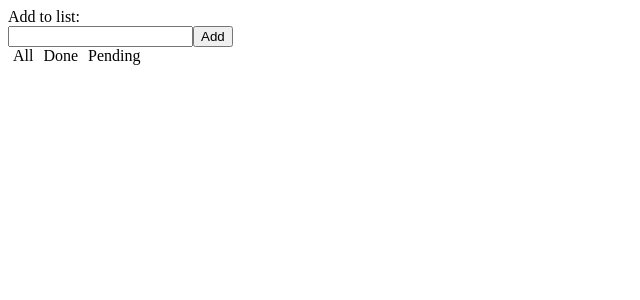
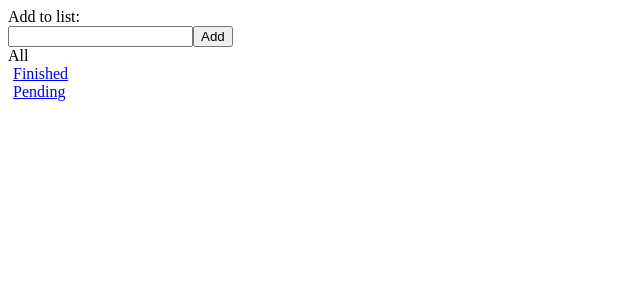
Before and after one commit to blam92/todolist, a React app: page / in a window 1280 px wide. Shown: the top 300 px of the page, without its empty margins (0-640 px from the left). Built offline with nearby package versions, Linux system fonts and the light colour scheme; the HTML template or start-up script is replaced by a standard one.

Commit message:
added filtering to UI

```diff
--- a/client/redux/reducer.js
+++ b/client/redux/reducer.js
@@ -26,12 +26,8 @@ const todos = (state = [], action) => {
 
 const visibilityFilter = (state = 'SHOW_ALL', action) => {
   switch(action.type) {
-    case 'SHOW_ALL':
-      return action.type;
-    case 'SHOW_FINISHED':
-      return action.type;
-    case 'SHOW_PENDING':
-      return action.type;
+    case 'SET_VISIBILITY_FILTER':
+      return action.filter;
     default:
       return state;
   }
--- a/client/src/Components/Filters.jsx
+++ b/client/src/Components/Filters.jsx
@@ -1,16 +1,22 @@
 import React from 'react';
+import store from '../../redux/reducer.js';
 const styles = {
   filters: {
-    margin: "5px 5px",
-    cursor: "pointer"
+    margin: "5px 5px"
   }
 }
-let Filters = (props) => {
+
+let Filters = ({visibilityFilter, filter, textLink}) => {
+  if(visibilityFilter === filter) {
+    return (
+      <span>{textLink}</span>
+    );
+  }
   return (
   <div>
-    <a style={styles.filters}>All</a>
-    <a style={styles.filters}>Done</a>
-    <a style={styles.filters}>Pending</a>
+    <a href="#" style={styles.filters} onClick={() => {
+      store.dispatch({type: 'SET_VISIBILITY_FILTER', filter});
+    }}>{textLink}</a>
   </div>);
 }
 
--- a/client/src/index.jsx
+++ b/client/src/index.jsx
@@ -8,22 +8,37 @@ let render = () => {
   ReactDOM.render(<App {...store.getState()}/>,
    document.getElementById('app'));
 };
-
 store.subscribe(render);
 console.log(store.getState());
 
-let App = ({todos}) => (
+let App = ({todos, visibilityFilter}) => {
+  let getVisibleTodos = (todos, filter) => {
+    switch (filter) {
+      case 'SHOW_FINISHED':
+        return todos.filter((item) => item.finished);
+      case 'SHOW_PENDING':
+        return todos.filter((item) => !item.finished);
+      default:
+        return todos;
+    }
+  }
+
+  let visibleTodos = getVisibleTodos(todos, visibilityFilter);
+  return (
     <div>
       Add to list:
       <Input/>
-    <Filters/>
+      <Filters visibilityFilter={visibilityFilter} textLink={'All'} filter={'SHOW_ALL'}/>
+      <Filters visibilityFilter={visibilityFilter} textLink={'Finished'} filter={'SHOW_FINISHED'}/>
+      <Filters visibilityFilter={visibilityFilter} textLink={'Pending'} filter={'SHOW_PENDING'}/>
       <ul>
-      {todos.map((todo) =>
+        {visibleTodos.map((todo) =>
           <li key={todo.id} onClick={() => store.dispatch({id: todo.id, type: 'TOGGLE_TODO'})}
           style={{textDecoration: todo.finished ? 'line-through' : 'none'}}>
             {todo.item}
           </li>)}
       </ul>
     </div>);
+}
 
 render();
```
Lines whose indentation alone changed are shown as unchanged.
